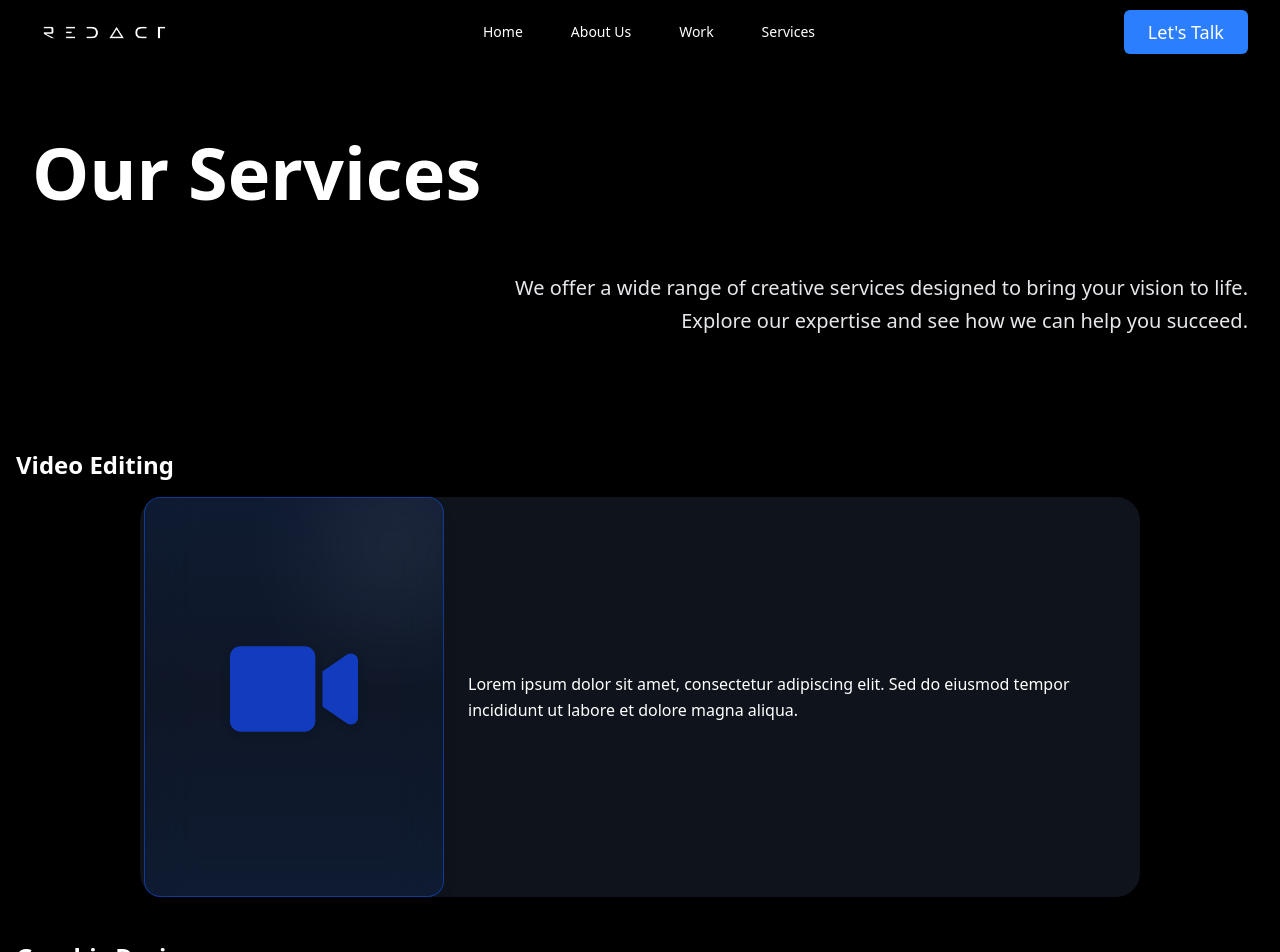
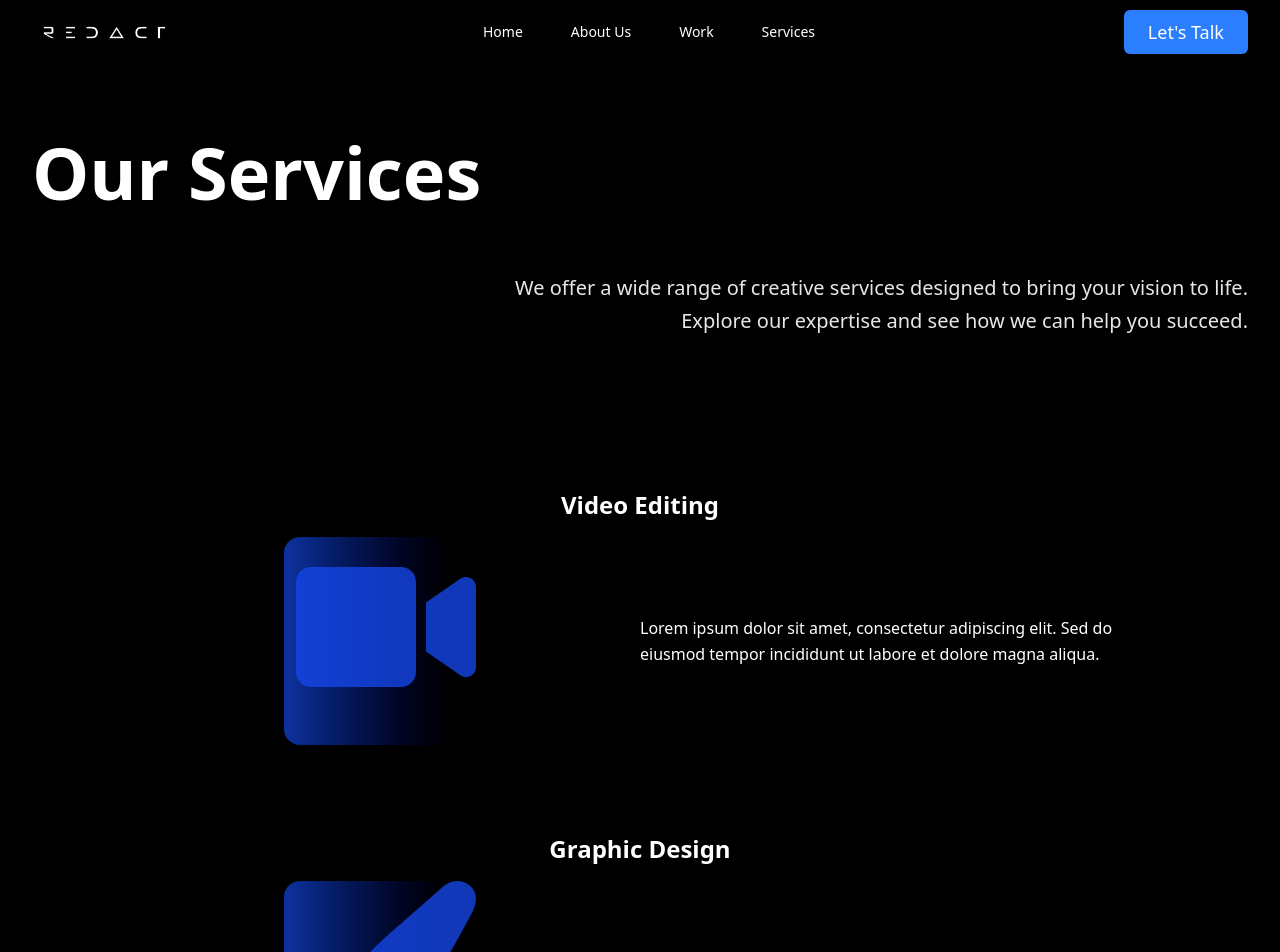
Before and after one commit to TribeTek-pvt-ltd/Redact, a Next.js app: page /services in a window 1280 px wide. Shown: the top 952 px of the page. Built offline with nearby package versions, Linux system fonts and the light colour scheme.

Commit message:
Service page update

```diff
--- a/src/app/page.tsx
+++ b/src/app/page.tsx
@@ -1,4 +1,5 @@
 "use client";
+
 import ServiceSection from "@/components/ServiceSection";
 //import HeroSection from "@/components/underconstructions";
 import StatsSection from "@/components/Stats";
@@ -11,8 +12,14 @@ import WhoAreWe from "@/components/whoAreWe";
 import IndustriesSection from "@/components/IndustriesSection";
 import RecentWorksSection from "@/components/RecentworksSection";
 // import SpecializeIn from "@/components/specializeIn";
+import Icons from "@/components/icons";
+import { FaEdit, FaCut, FaMagic } from "react-icons/fa"; // Editing tools icons
 
-//import HeroSection from "@/component/underconstructions";
+const editingToolsIcons = [
+  { Icon: FaEdit, key: "edit" },
+  { Icon: FaCut, key: "cut" },
+  { Icon: FaMagic, key: "magic" },
+];
 
 export default function Home() {
   return (
@@ -28,6 +35,8 @@ export default function Home() {
       <Testimonials />
       {/* Footer */}
       <ScrollingRow />
+      <Icons icons={editingToolsIcons} /> {/* Pass the icons prop */}
+
       {/* <SpecializeIn/> */}
       <WhoAreWe />
       <StatsSection />
--- a/src/app/services/page.tsx
+++ b/src/app/services/page.tsx
@@ -3,8 +3,8 @@
 import SecondaryHero from '@/components/secondaryHero';
 import HorizontalServiceCard from '@/components/horizontalServiceCard';
 import { FaVideo, FaPaintBrush, FaFilm, FaCamera } from 'react-icons/fa'; // Import icons
-import Footer from "@/components/footer";
-import FooterNav from "@/components/footerNav";
+import Footer from '@/components/footer';
+import FooterNav from '@/components/footerNav';
 
 export default function Services() {
   const services = [
@@ -15,20 +15,29 @@ export default function Services() {
   ];
 
   return (
-    <div >
+    <div className="min-h-screen flex flex-col">
       <SecondaryHero
-        heading={<p>Our Services</p>} // Updated heading
-        body="We offer a wide range of creative services designed to bring your vision to life. Explore our expertise and see how we can help you succeed." // Updated body
+        heading={<p>Our Services</p>}
+        body="We offer a wide range of creative services designed to bring your vision to life. Explore our expertise and see how we can help you succeed."
+        aria-label="Our Services Section"
       />
-     <div className="container mx-auto py-1  from-gray-900 to-gray-800">
-        <div className=" container mx-auto flex flex-col gap-1 px-4 py-1">
-          {services.map((service, index) => (
-            <HorizontalServiceCard key={index} title={service.title} Icon={service.Icon} />
-          ))}
+      <div className="py-12 from-gray-900 to-gray-800 flex-grow">
+        <div className="container mx-auto px-4 sm:px-6 lg:px-8">
+          <div className="flex flex-col gap-12">
+            {services.map((service, index) => (
+              <HorizontalServiceCard
+                key={index}
+                title={service.title}
+                Icon={service.Icon}
+                aria-label={`${service.title} Service Details`}
+              />
+            ))}
+          </div>
         </div>
       </div>
+
       <Footer />
-            <FooterNav />
+      <FooterNav />
     </div>
   );
 }
--- a/src/app/works/page.tsx
+++ b/src/app/works/page.tsx
@@ -1,8 +1,8 @@
 "use client";
 //import HeroSection from "@/components/underconstructions";
 import Footer from "@/components/footer";
-import WhoAreWe from "@/components/whoAreWe";
 import WorksGallery from "@/components/WorksGallery";
+import Work from "@/components/works";
 // import SpecializeIn from "@/components/specializeIn";
 
 //import HeroSection from "@/component/underconstructions";
@@ -10,7 +10,7 @@ import WorksGallery from "@/components/WorksGallery";
 export default function Home() {
   return (
     <div className="bg-gradient-to-b from-black  to-black">
-      <WhoAreWe />
+      <Work />
       <WorksGallery />
       <Footer />
     </div>
--- a/src/components/ServiceSection.tsx
+++ b/src/components/ServiceSection.tsx
@@ -26,6 +26,7 @@ const ServiceSection: React.FC = () => {
           <ServiceCard key={index} title={card.title} Icon={card.Icon} />
         ))}
       </div>
+
     </div>
   );
 };
--- a/src/components/hero.tsx
+++ b/src/components/hero.tsx
@@ -35,10 +35,7 @@ export default function Hero() {
             animate={{ x: 0, opacity: 1 }}
             transition={{ delay: 0.6, duration: 0.8, ease: "easeOut" }}
             className="text-base sm:text-lg md:text-xl font-light leading-relaxed text-gray-200 max-w-prose text-right">
-            Lorem ipsum dolor sit amet, consectetur adipiscing elit. Sed do
-            eiusmod tempor incididunt ut labore et dolore magna aliqua. Ut enim
-            ad minim veniam, quis nostrud exercitation ullamco laboris nisi ut
-            aliquip ex ea commodo consequat.
+            Redact, A Boutique Video Agency Based In Colombo, Sri Lanka, Has Been Serving Clients Worldwide For The For The Past Three Years.
           </motion.p>
         </motion.div>
       </div>
--- a/src/components/horizontalServiceCard.tsx
+++ b/src/components/horizontalServiceCard.tsx
@@ -1,6 +1,5 @@
 'use client';
 
-import ServiceCard from './ServiceCard';
 import { IconType } from 'react-icons';
 
 interface HorizontalServiceCardProps {
@@ -11,11 +10,17 @@ interface HorizontalServiceCardProps {
 
 const HorizontalServiceCard: React.FC<HorizontalServiceCardProps> = ({ title, Icon, description = 'Lorem ipsum dolor sit amet, consectetur adipiscing elit. Sed do eiusmod tempor incididunt ut labore et dolore magna aliqua.' }) => {
   return (
-    <div className=" flex flex-col items-start">
-     <h3 className="py-4 text-white text-2xl font-semibold mt-6">{title}</h3>
-        <div className="container mx-auto w-full max-w-[1000px] bg-gray-800/50 rounded-3xl p-1 shadow-lg flex flex-row items-center h-[400px] ">
-        <ServiceCard Icon={Icon} />
-        <p className="ml-6 text-white text-base leading-relaxed flex-1 justify-center flex">{description}</p>
+    <div className="container mx-auto flex flex-col items-center">
+      <h3 className="py-4 text-white text-2xl font-semibold mt-6 ">{title}</h3>
+      <div className="w-full max-w-[1000px] bg-black rounded-3xl flex flex-row items-center min-h-[100px] relative">
+
+        {/* Centered Icon with larger background */}
+        <div className="flex-1 flex items-center justify-center z-10">
+          <div className='mr-5 h-52  drop-shadow-lg bg-gradient-to-r from-blue-700/70 rounded-2xl to-black'>
+          <Icon className="ml-3 text-[180px] text-blue-700/80 " />
+        </div>
+        </div>
+        <p className=" text-white text-base leading-relaxed flex-1 justify-center flex">{description}</p>
       </div>
     </div>
   );
--- /dev/null
+++ b/src/components/icons.tsx
@@ -0,0 +1,46 @@
+'use client';
+
+import { IconType } from 'react-icons';
+import { motion } from 'framer-motion';
+
+interface IconsProps {
+  icons: { Icon: IconType; key: string }[];
+}
+
+const Icons: React.FC<IconsProps> = ({ icons }) => {
+  return (
+    <div className="relative w-full bg-gray-900/50 shadow-lg overflow-hidden py-7">
+      <motion.div
+        className="flex space-x-12"
+        animate={{ x: ['100%', '-100%'] }}
+        transition={{
+          x: {
+            repeat: Infinity,
+            repeatType: 'loop',
+            duration: 20,
+            ease: 'linear',
+          },
+        }}
+        style={{ whiteSpace: 'nowrap' }}
+      >
+        {icons.map((icon) => (
+          <icon.Icon
+            key={icon.key}
+            className="text-white text-4xl drop-shadow-md"
+            style={{ display: 'inline-block', margin: '0 20px' }}
+          />
+        ))}
+        {/* Duplicate icons for seamless looping */}
+        {icons.map((icon) => (
+          <icon.Icon
+            key={`${icon.key}-duplicate`}
+            className="text-white text-4xl drop-shadow-md"
+            style={{ display: 'inline-block', margin: '0 20px' }}
+          />
+        ))}
+      </motion.div>
+    </div>
+  );
+};
+
+export default Icons;
--- /dev/null
+++ b/src/components/works.tsx
@@ -0,0 +1,12 @@
+"use client";
+
+import SecondaryHero from "@/components/secondaryHero";
+
+export default function WhoAreWe() {
+  return (
+    <SecondaryHero
+      heading={"Work"} // Updated heading
+      body="We are a creative team passionate about bringing your ideas to life through innovative design and technology. Our expertise spans multiple domains, ensuring exceptional results every time." // Updated body
+    />
+  );
+}
```
